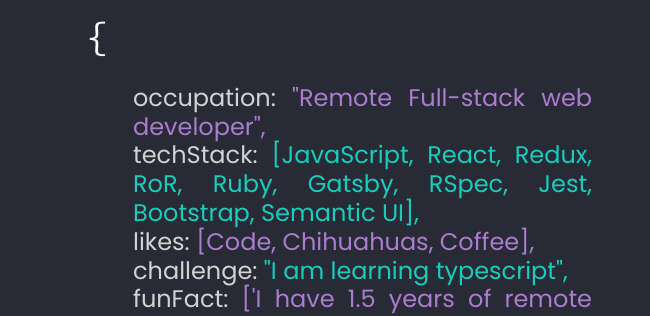
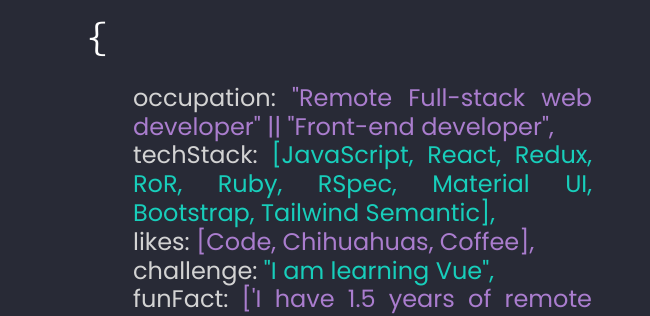
Before and after one commit to F-LuisCuevas/Luis-Gatsby, a Gatsby site: page / in a window 1280 px wide. Shown: the part 263-579 px from the top of the page, 0-650 px from the left. Built offline with nearby package versions, Linux system fonts and the light colour scheme; Gatsby itself is replaced by a stand-in of ours; grey boxes are pictures that could not be loaded.

Commit message:
Update About.js

```diff
--- a/src/components/About.js
+++ b/src/components/About.js
@@ -24,13 +24,13 @@
           >
             occupation:{" "}
             <span style={{ color: "#AA7DCE" }}>
-              "Remote Full-stack web developer",
+              "Remote Full-stack web developer" || "Front-end developer",
             </span>
             <br />
             techStack:{" "}
             <span style={{ color: "#18cebb" }}>
-              [JavaScript, React, Redux, RoR, Ruby, Gatsby, RSpec, Jest, Bootstrap,
-              Semantic UI],
+              [JavaScript, React, Redux, RoR, Ruby, RSpec, Material UI, Bootstrap, Tailwind
+              Semantic],
             </span>
             <br />
             likes:{" "}
@@ -40,7 +40,7 @@
             <br />
             challenge:{" "}
             <span style={{ color: "#18cebb" }}>
-              "I am learning typescript",
+              "I am learning Vue",
             </span>
             <br />
             funFact:{" "}
```
